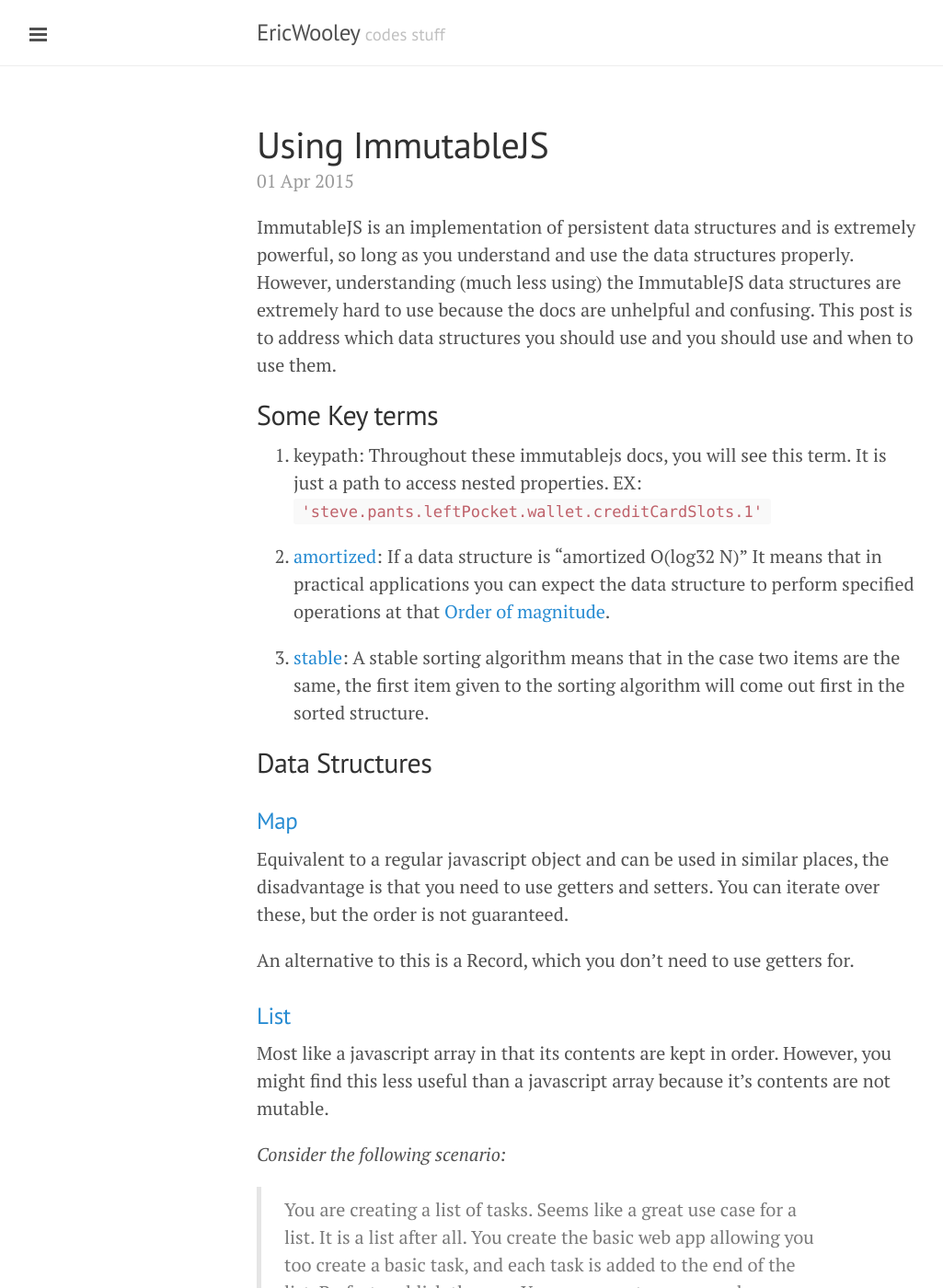
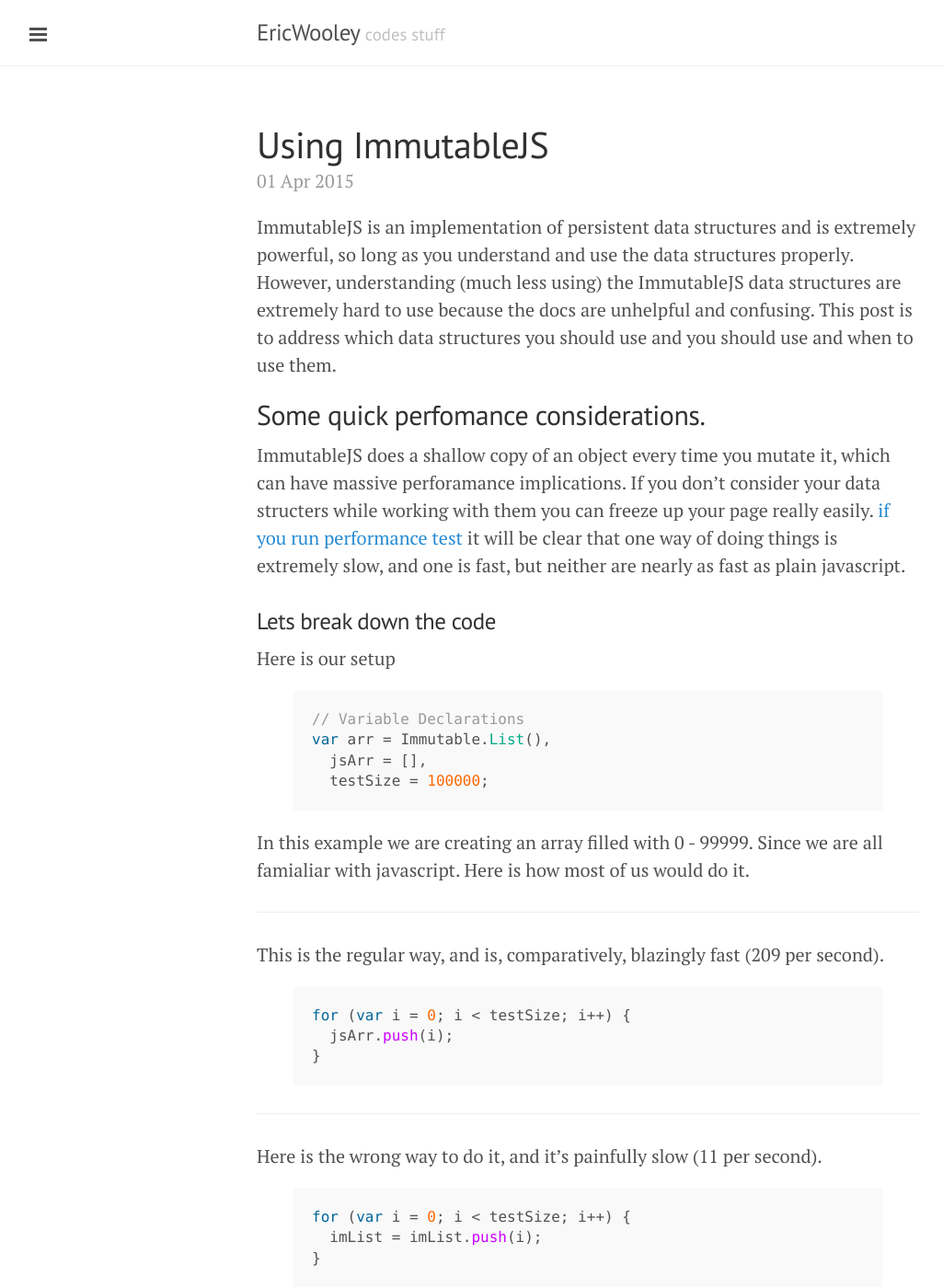
Before and after one commit to ericwooley/ericwooley.github.io, a Jekyll site: the page built from _posts/2015-04-01-using-immutablejs.markdown, in a window 1280 px wide and 1400 px high. Shown: the whole window at 92% size, without its empty margins (1-1026 px from the left). Built offline with Jekyll 4.4.1, drawn with Linux system fonts in a browser that asks for light colours; Markdown is read by kramdown in place of the engine named in the settings; some of the changed text lies outside the part shown.

Commit message:
Added performance warning

```diff
--- a/_posts/2015-04-01-using-immutablejs.markdown
+++ b/_posts/2015-04-01-using-immutablejs.markdown
@@ -8,7 +8,80 @@
 However, understanding (much less using) the ImmutableJS data structures are extremely hard to use because the docs are unhelpful and confusing.
 This post is to address which data structures you should use and you should use and when to use them.
 
+## Some quick perfomance considerations.
+
+ImmutableJS does a shallow copy of an object every time you mutate it, which can have massive perforamance implications.
+If you don't consider your data structers while working with them you can freeze up your page really easily.
+[if you run performance test](http://jsperf.com/with-out-mutatable) it will be clear that one way of doing things is
+extremely slow, and one is fast, but neither are nearly as fast as plain javascript.
+
+###Lets break down the code
+
+Here is our setup
+{% highlight javascript %}
+// Variable Declarations
+var arr = Immutable.List(),
+  jsArr = [],
+  testSize = 100000;
+{% endhighlight %}
+
+In this example we are creating an array filled with 0 - 99999.
+Since we are all famialiar with javascript. Here is how most of us would do it.
+
+--------------------------------------------------------------------------------------------------------------
+This is the regular way, and is, comparatively, blazingly fast (209 per second).
+
+{% highlight javascript %}
+for (var i = 0; i < testSize; i++) {
+  jsArr.push(i);
+}
+{% endhighlight %}
+
+--------------------------------------------------------------------------------------------------------------
+
+Here is the wrong way to do it, and it's painfully slow (11 per second).
+
+{% highlight javascript %}
+for (var i = 0; i < testSize; i++) {
+  imList = imList.push(i);
+}
+{% endhighlight %}
+
+But why is it so slow? Because every time you push you are also copying the entire list!
+
+--------------------------------------------------------------------------------------------------------------
+
+_So what is the answer? Is there a better way._
+My first thought was to create the array at blazing speed, then create the Immutable List and be on my merry way!
+
+Reality didn't match my expectation however (27 per second)
+
+{% highlight javascript %}
+for (var i = 0; i < testSize; i++) {
+  jsArr.push(i);
+}
+imList = Immutable.List(jsArr);
+{% endhighlight %}
+
+Why didn't that work? Well transforming a giant array into a different datastructure isn't as performant as I would have hoped.
+
+--------------------------------------------------------------------------------------------------------------
+Finally I stubmled on, what I consider, to be the best answer.
+
+There is a function called `withMutations` which gives you a mutatable version as a callback, which you can mutate mutliple times
+without worrying about shallow copies happening every time.
+
+{% highlight javascript %}
+for (var i = 0; i < testSize; i++) {
+  jsArr.push(i);
+}
+imList = Immutable.List(jsArr);
+{% endhighlight %}
+
+--------------------------------------------------------------------------------------------------------------
+
 ## Some Key terms
+
 1. keypath: Throughout these immutablejs docs, you will see this term. It is just a path to access nested properties.
   EX: `'steve.pants.leftPocket.wallet.creditCardSlots.1'`
 
@@ -30,7 +103,8 @@
 
 ###[List](https://facebook.github.io/immutable-js/docs/#/List)
 
-  Most like a javascript array in that its contents are kept in order. However, you might find this less useful than a javascript array because it's contents are not mutable.
+  Most like a javascript array in that its contents are kept in order. However, you might find this less useful than a javascript array because it's contents are not mutatable.
+
 
   _Consider the following scenario:_
 
@@ -100,6 +174,7 @@
   I must admit I am a big confused by this one. Feel free to fork and submit a pull request with an explanation.
   The reason I am confused is because:
   >Because Seq are often lazy, SetSeq does not provide the same guarantee of value uniqueness as the concrete Set.
+  I don't see the purpose of having a set that doesn't guaruntee uniqueness and don't recommend using this unless you have a good reason.
 
 
 
```
